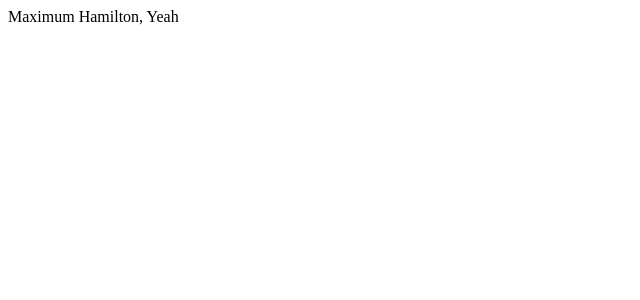
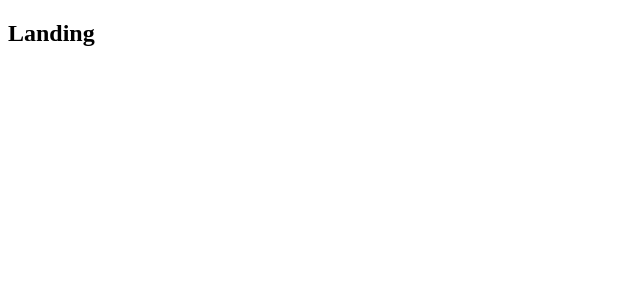
Before and after one commit to mclimans-sean/ComicSnob, a React (Create React App) app in the folder client/: page / in a window 1280 px wide. Shown: the top 300 px of the page, without its empty margins (0-640 px from the left). Built offline with nearby package versions, Linux system fonts and the light colour scheme.

Commit message:
setup browser router

```diff
--- a/client/src/components/App.js
+++ b/client/src/components/App.js
@@ -7,7 +7,16 @@ const Landing = () => <h2>Landing</h2>;
 const PostComment = () => <h2>PostComment</h2>;
 
 const App = () => {
-  return <div>Maximum Hamilton, Yeah</div>;
+  return (
+    <div>
+      <BrowserRouter>
+        <div>
+          <Route exact path="/" component={Landing} />
+          <Route path="/character" component={Dashboard} />
+        </div>
+      </BrowserRouter>
+    </div>
+  );
 };
 
 export default App;
```
